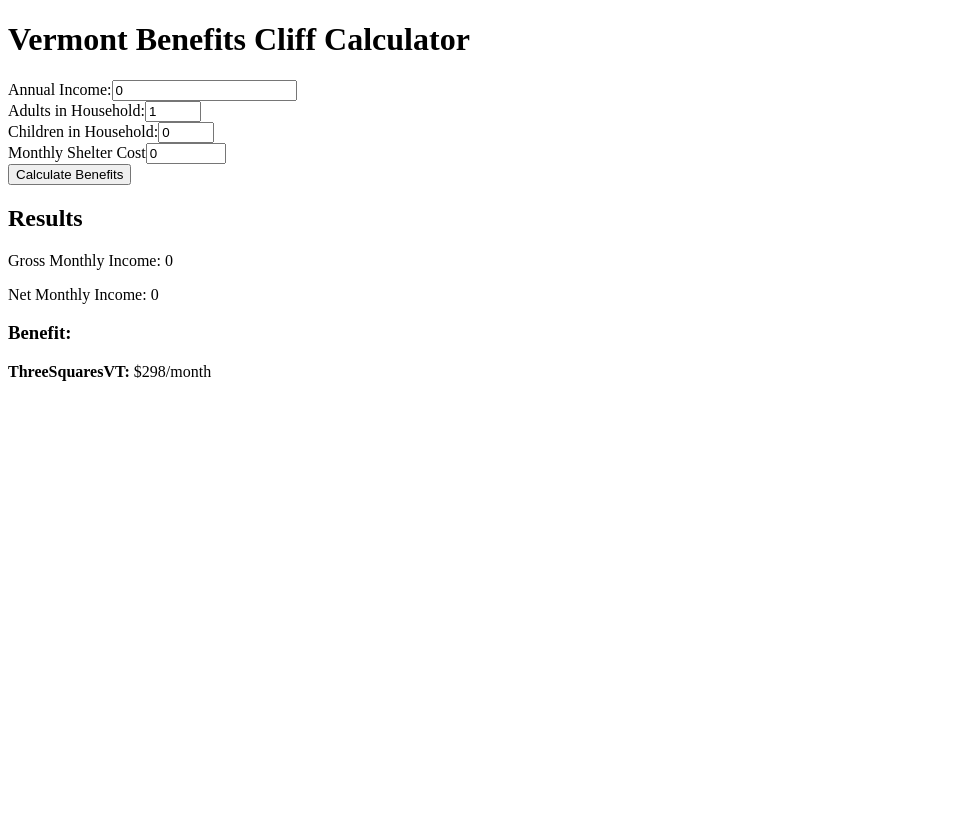
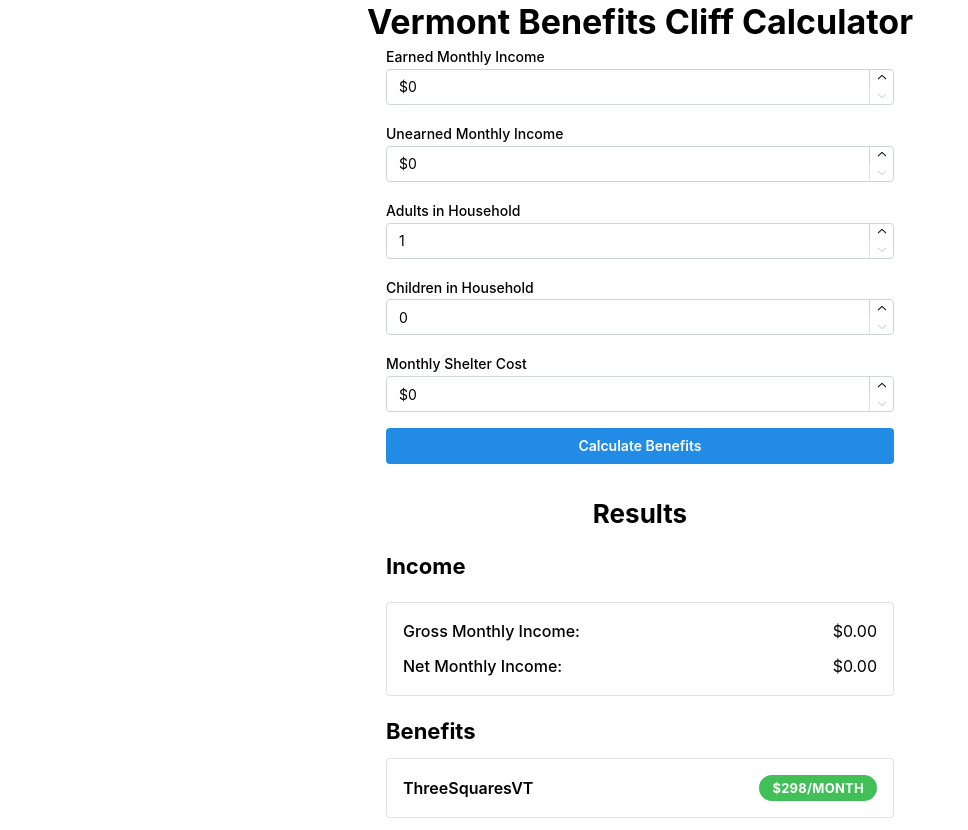
Before and after one commit to VERSO-UVM/benefits-cliff, a React (Vite) app: page / in a window 1280 px wide. Both pictures are taken after a click on the button "Calculate Benefits". Shown: the whole page, without its empty margins (0-968 px from the left). Before the commit the page ends 800 px from the top, so only its background shows below. Built offline with nearby package versions, Linux system fonts and the light colour scheme.

Commit message:
added dynosaur data

```diff
--- a/package.json
+++ b/package.json
@@ -10,6 +10,9 @@
     "preview": "vite preview"
   },
   "dependencies": {
+    "@emotion/react": "^11.14.0",
+    "@mantine/core": "^8.3.14",
+    "@mantine/hooks": "^8.3.14",
     "react": "^19.2.0",
     "react-dom": "^19.2.0"
   },
--- a/src/App.tsx
+++ b/src/App.tsx
@@ -2,6 +2,8 @@
 
 import InputForm from "./components/InputForm";
 import calculateBenefits from "./utils/benefitCalculators";
+import Results from "./components/BenefitsDisplay";
+import { Title, Center } from "@mantine/core";
 
 import type {
   RawHouseholdData,
@@ -27,21 +29,12 @@
 
   return (
     <div className="App">
-      <h1> Vermont Benefits Cliff Calculator</h1>
+      <Center>
+        <Title order={1}> Vermont Benefits Cliff Calculator </Title>
+      </Center>
       <InputForm onCalculate={handleCalculate} />
-      {result && (
-        <div>
-          <h2>Results</h2>
-          <p>Gross Monthly Income: {processedData?.grossMonthlyIncome}</p>
-          <p>Net Monthly Income: {processedData?.netMonthlyIncome}</p>
-          <h3>Benefit: </h3>
-          {result.benefits.map((benefit) => (
-            <div key={benefit.name}>
-              <strong>{benefit.name}:</strong>
-              {benefit.eligible ? ` $${benefit.amount}/month` : " Not eligible"}
-            </div>
-          ))}
-        </div>
+      {result && processedData && (
+        <Results result={result} processedData={processedData} />
       )}
     </div>
   );
--- /dev/null
+++ b/src/components/BenefitsDisplay.tsx
@@ -0,0 +1,62 @@
+import {
+  Container,
+  Stack,
+  Text,
+  Title,
+  Card,
+  Group,
+  Badge,
+  Center,
+} from "@mantine/core";
+import type { CalculationResult, ProcessedHouseholdData } from "../types";
+
+interface ResultsProps {
+  result: CalculationResult;
+  processedData: ProcessedHouseholdData;
+}
+
+export default function Results({ result, processedData }: ResultsProps) {
+  return (
+    <Container size="xs" mt="xl">
+      <Stack gap="lg">
+        <Center>
+          <Title order={2}>Results</Title>
+        </Center>
+
+        <Title order={3}> Income </Title>
+        <Card withBorder>
+          <Stack gap="xs">
+            <Group justify="space-between">
+              <Text fw={500}>Gross Monthly Income:</Text>
+              <Text>${processedData.grossMonthlyIncome.toFixed(2)}</Text>
+            </Group>
+            <Group justify="space-between">
+              <Text fw={500}>Net Monthly Income:</Text>
+              <Text>${processedData.netMonthlyIncome.toFixed(2)}</Text>
+            </Group>
+          </Stack>
+        </Card>
+
+        <div>
+          <Title order={3} mb="sm">
+            Benefits
+          </Title>
+          {result.benefits.map((benefit) => (
+            <Card key={benefit.name} withBorder mb="sm">
+              <Group justify="space-between">
+                <Text fw={600}>{benefit.name}</Text>
+                {benefit.eligible ? (
+                  <Badge color="green" size="lg">
+                    ${benefit.amount}/month
+                  </Badge>
+                ) : (
+                  <Badge color="gray">Not eligible</Badge>
+                )}
+              </Group>
+            </Card>
+          ))}
+        </div>
+      </Stack>
+    </Container>
+  );
+}
--- a/src/components/InputForm.tsx
+++ b/src/components/InputForm.tsx
@@ -1,6 +1,6 @@
 import { useState } from "react";
-import type { ChangeEvent } from "react";
 import type { RawHouseholdData } from "../types";
+import { Button, NumberInput, Stack, Container } from "@mantine/core";
 
 interface InputFormProps {
   onCalculate: (data: RawHouseholdData) => void;
@@ -8,81 +8,92 @@
 
 export default function InputForm({ onCalculate }: InputFormProps) {
   const [formData, setFormData] = useState<RawHouseholdData>({
-    annualIncome: 0,
+    earnedMonthlyIncome: 0,
+    unearnedMonthlyIncome: 0,
     adults: 1,
     children: 0,
     monthlyShelterCost: 0,
   });
-  const handleSubmit = () => {
+
+  const handleSubmit = (e: React.ChangeEvent) => {
+    e.preventDefault();
     onCalculate(formData);
   };
 
-  const handleChange =
-    (field: keyof RawHouseholdData) => (e: ChangeEvent<HTMLInputElement>) => {
-      setFormData((prev) => ({ ...prev, [field]: Number(e.target.value) }));
-    };
+  return (
+    <Container size="xs">
+      <form onSubmit={handleSubmit}>
+        <Stack gap="md">
+          <NumberInput
+            label="Earned Monthly Income"
+            value={formData.earnedMonthlyIncome}
+            onChange={(value) =>
+              setFormData((prev) => ({
+                ...prev,
+                earnedMonthlyIncome: Number(value),
+              }))
+            }
+            min={0}
+            step={100}
+            thousandSeparator=","
+            prefix="$"
+          />
 
-  return (
-    <form
-      onSubmit={(e) => {
-        e.preventDefault();
-        handleSubmit();
-      }}
-    >
-      <div>
-        <label>
-          Annual Income:
-          <input
-            type="number"
-            value={formData.annualIncome}
-            onChange={handleChange("annualIncome")}
-            min="0"
-            step="1000"
+          <NumberInput
+            label="Unearned Monthly Income"
+            value={formData.unearnedMonthlyIncome}
+            onChange={(value) =>
+              setFormData((prev) => ({
+                ...prev,
+                unearnedMonthlyIncome: Number(value),
+              }))
+            }
+            min={0}
+            step={100}
+            thousandSeparator=","
+            prefix="$"
           />
-        </label>
-      </div>
 
-      <div>
-        <label>
-          Adults in Household:
-          <input
-            type="number"
+          <NumberInput
+            label="Adults in Household"
             value={formData.adults}
-            onChange={handleChange("adults")}
-            min="1"
-            max="10"
+            onChange={(value) =>
+              setFormData((prev) => ({ ...prev, adults: Number(value) }))
+            }
+            min={1}
+            max={10}
           />
-        </label>
-      </div>
 
-      <div>
-        <label>
-          Children in Household:
-          <input
-            type="number"
+          <NumberInput
+            label="Children in Household"
             value={formData.children}
-            onChange={handleChange("children")}
-            min="0"
-            max="10"
+            onChange={(value) =>
+              setFormData((prev) => ({ ...prev, children: Number(value) }))
+            }
+            min={0}
+            max={10}
           />
-        </label>
-      </div>
 
-      <div>
-        <label>
-          Monthly Shelter Cost
-          <input
-            type="number"
+          <NumberInput
+            label="Monthly Shelter Cost"
             value={formData.monthlyShelterCost}
-            onChange={handleChange("monthlyShelterCost")}
-            min="0"
-            max="10000"
-            step="100"
+            onChange={(value) =>
+              setFormData((prev) => ({
+                ...prev,
+                monthlyShelterCost: Number(value),
+              }))
+            }
+            min={0}
+            step={100}
+            thousandSeparator=","
+            prefix="$"
           />
-        </label>
-      </div>
 
-      <button type="submit">Calculate Benefits</button>
-    </form>
+          <Button type="submit" fullWidth>
+            Calculate Benefits
+          </Button>
+        </Stack>
+      </form>
+    </Container>
   );
 }
--- a/src/types/index.ts
+++ b/src/types/index.ts
@@ -1,5 +1,6 @@
 export interface RawHouseholdData {
-  annualIncome: number;
+  earnedMonthlyIncome: number;
+  unearnedMonthlyIncome: number;
   adults: number;
   children: number;
   monthlyShelterCost: number;
--- a/src/utils/processHouseholdData.ts
+++ b/src/utils/processHouseholdData.ts
@@ -4,14 +4,15 @@
 export default function processHouseholdData(
   data: RawHouseholdData,
 ): ProcessedHouseholdData {
-  const grossMonthlyIncome = data.annualIncome / 12;
+  const grossMonthlyIncome =
+    data.earnedMonthlyIncome + data.unearnedMonthlyIncome;
   const adults = data.adults;
   const children = data.children;
   const householdSize = adults + children;
   const monthlyShelterCost = data.monthlyShelterCost;
 
   // calculations: https://www.ahsnet.ahs.state.vt.us/Public/3sVT/assets/BRM/2400_Benefits.htm#Net_Income
-  const earnedDeduction = grossMonthlyIncome * 0.2;
+  const earnedDeduction = data.earnedMonthlyIncome * 0.2;
   const standardDeduction = getStandardDeduction(householdSize);
   const medicalDeduction = 0; // TODO, LOGIC
   const dependentCareDeduction = 0; // TODO Logic
```
Also changed, not shown: src/main.tsx (+4 -3 lines), src/data/fpl/fpl-dynosaur_2-1-2026_clean.csv (added), src/data/fpl/fpl-dynosaur_2-1-2026_raw.csv (added), src/data/fpl/fpl-snap_2-1-2026_clean.csv (added), src/data/fpl/fpl-snap_2-1-2026_raw.csv (renamed from src/data/fpl/fpl-annual_2-1-2026_raw.csv), 2 other files (tests, documents, lock files or other folders).
